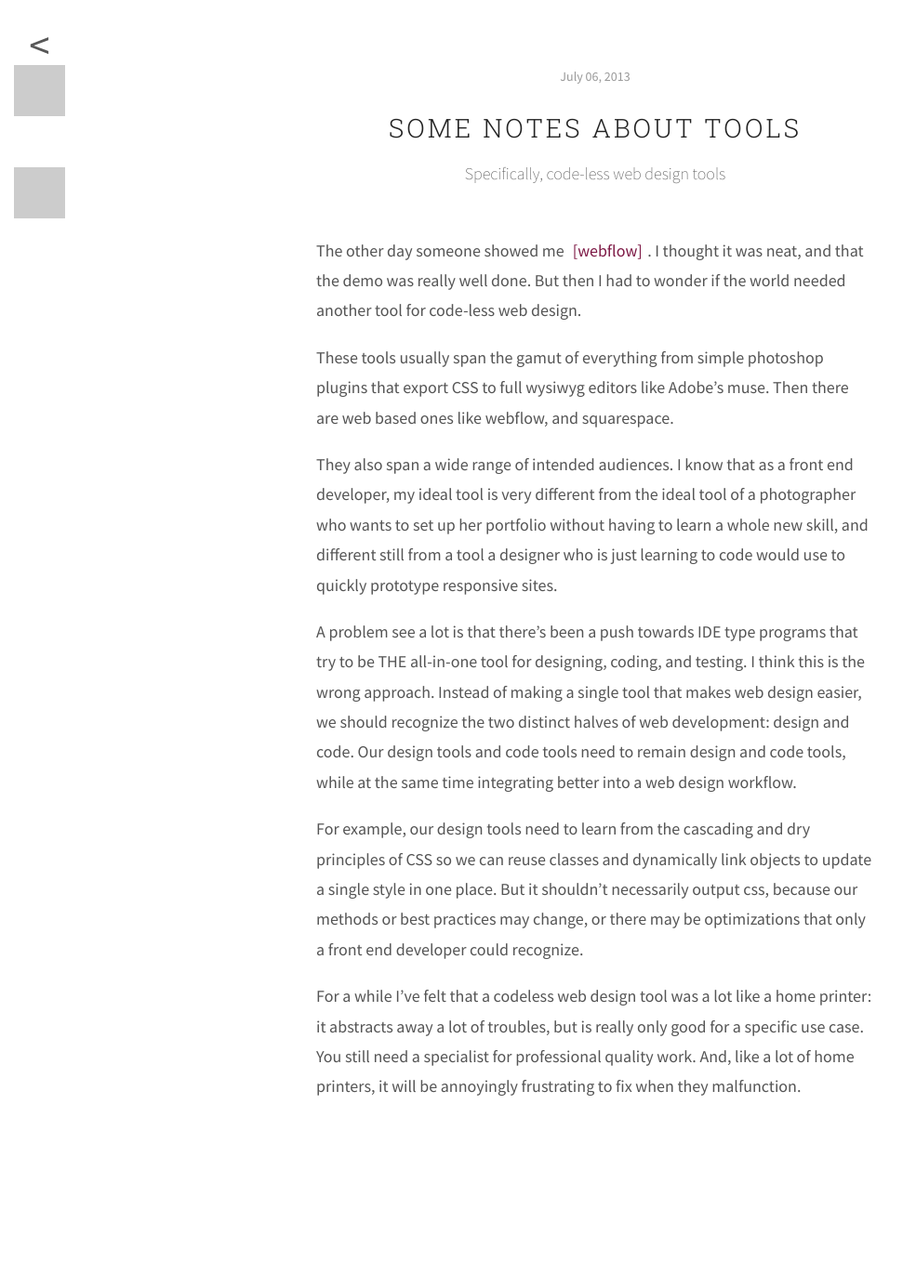
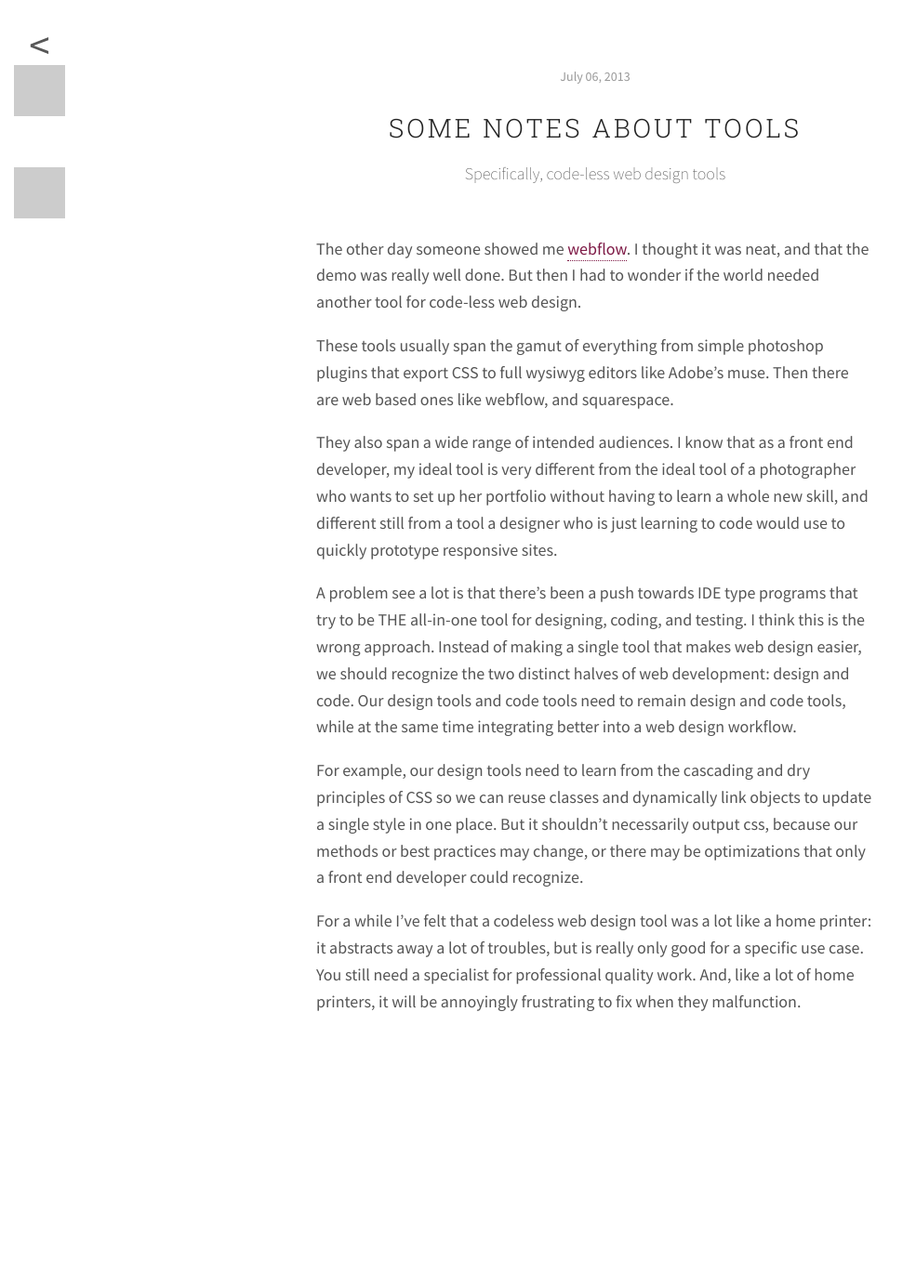
Before and after one commit to rvinluan/rvinluan.github.io, a Jekyll site: the page built from _posts/2013-07-06-about-tools.md, in a window 1280 px wide. Shown: the whole page at 93% size, without its empty margins (0-985 px from the left). Built offline with Jekyll 4.4.1, drawn with Linux system fonts in a browser that asks for light colours; nearby versions of some CDN libraries; after the commit the page ends 1292 px from its top, so only the background shows below that.

Commit message:
changed link appearance and leading

```diff
--- a/css/single.css
+++ b/css/single.css
@@ -114,7 +114,7 @@
 	font-weight: 400;
 	font-size: 18px;
 	margin-bottom: 1em;
-	line-height: 1.8;
+	line-height: 1.6;
 	color: #555;
 }
 
@@ -129,34 +129,15 @@
 
 #main a {
 	padding-bottom: 1px;
-	border: none;
+	border-bottom: 1px dotted #7e1a46;
 	color: #7e1a46;
 	transition: color 0.2s;
-	margin: 0 0.3em;
+	margin: 0;
 }
 
 	#main a:hover {
 		color: #888;
 	}
-
-	#main a:before {
-		content: "[";
-		transition: margin 0.2s;
-	}
-
-		#main a:hover:before {
-			margin-left: -0.25em;
-			margin-right: 0.25em;
-		}
-
-	#main a:after {
-		content: "]";
-		transition: margin 0.2s;
-	}
-		#main a:hover:after {
-			margin-left: 0.25em;
-			margin-right: -0.25em;
-		}
 
 #main ul {
 	margin: 0 0 2em 2em;
```
